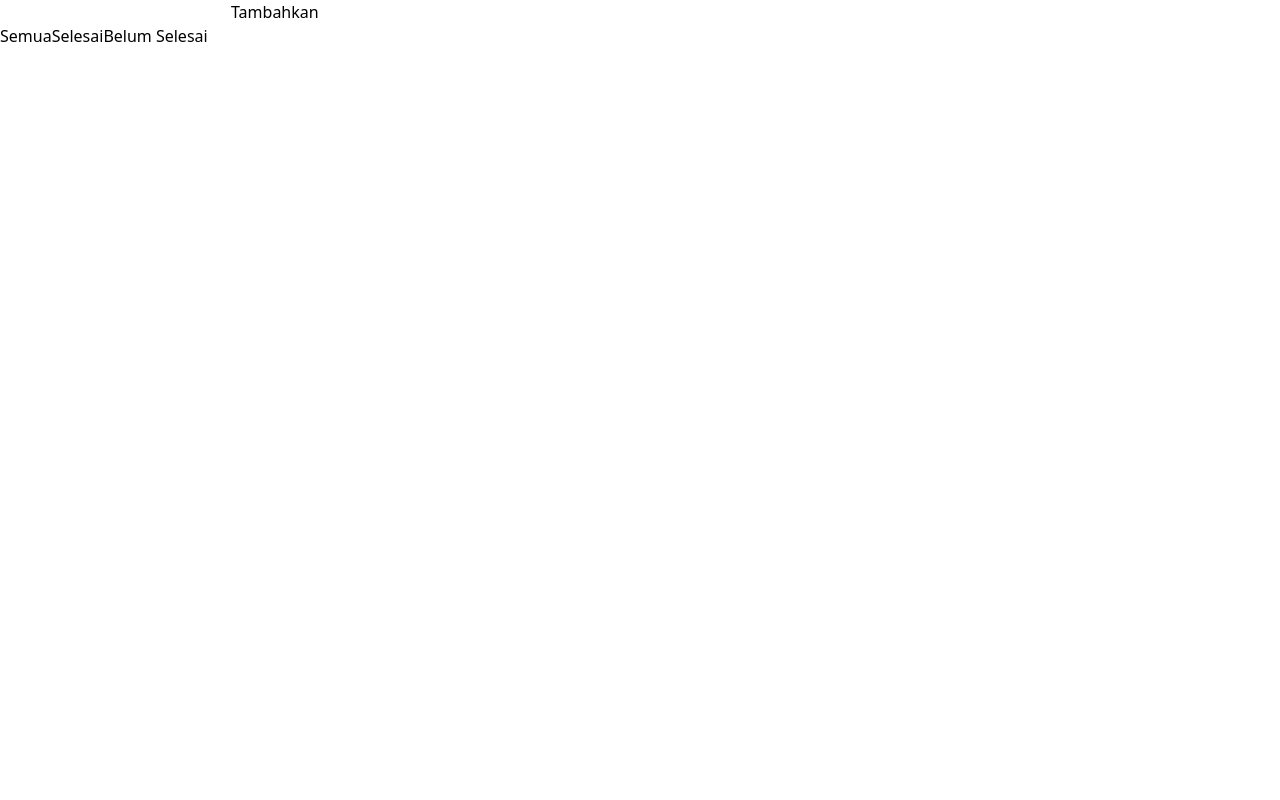
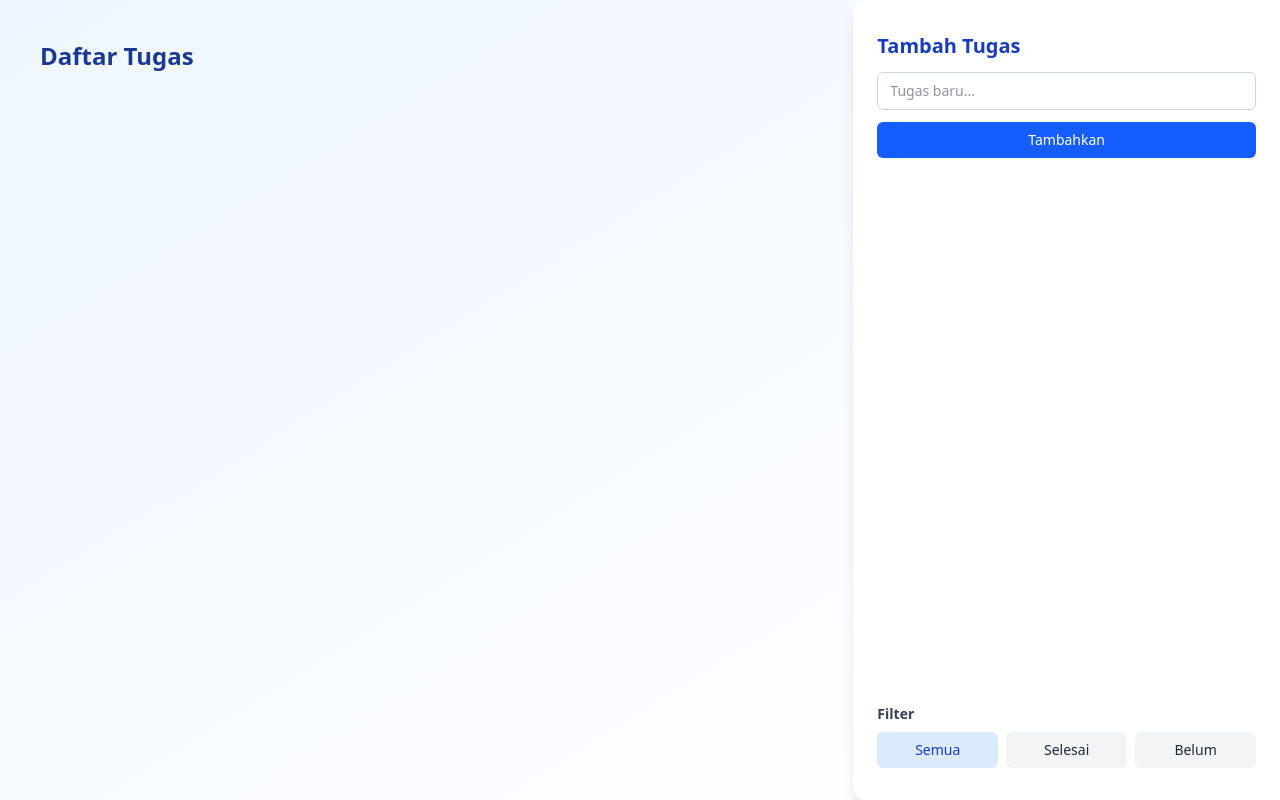
Before and after one commit to sultanfaathir/32-pbk-uts-233510811, a Vue app: page / in a window 1280 px wide. Built offline with nearby package versions, Linux system fonts and the light colour scheme.

Commit message:
styling tailwind

```diff
--- a/src/App.vue
+++ b/src/App.vue
@@ -17,7 +17,7 @@ const addTask = () => {
 }
 
 const toggleTask = (task) => {
-  task.completed == !task.completed
+  task.completed = !task.completed
 }
 
 const deleteTask = (task) => {
@@ -33,25 +33,105 @@ const filteredTasks = computed(() => {
     return tasks.value
   }
 })
-
 </script>
 
 <template>
-  <input type="text" v-model="newTask" @keyup.enter="addTask">
-  <button @click="addTask">Tambahkan</button>
-  <div>
-    <button @click="filter = 'all'">Semua</button>
-    <button @click="filter = 'completed'">Selesai</button>
-    <button @click="filter = 'active'">Belum Selesai</button>
+  <div class="h-screen w-screen overflow-hidden flex flex-col md:flex-row bg-gradient-to-br from-blue-50 to-white text-gray-800 transition-all duration-500 ease-in-out">
+
+    <!-- Daftar Tugas -->
+    <div class="md:w-2/3 w-full flex flex-col px-4 pt-4 pb-2 md:px-10 md:pt-10 md:pb-0 h-1/2 md:h-full">
+      <h1 class="text-xl md:text-2xl font-bold mb-2 md:mb-4 text-blue-900">Daftar Tugas</h1>
+      <ul class="space-y-2 overflow-y-auto pr-1 md:pr-2 flex-1">
+        <li
+          v-for="task in filteredTasks"
+          :key="task.id"
+          class="flex justify-between items-center bg-white p-3 rounded-md shadow-sm transition hover:shadow-md animate-fade-in"
+        >
+          <div class="flex items-center space-x-2">
+            <input type="checkbox" v-model="task.completed" @change="toggleTask(task)" class="accent-blue-600 w-4 h-4" />
+            <span :class="{ 'line-through text-gray-400': task.completed }" class="text-sm md:text-base">
+              {{ task.text }}
+            </span>
+          </div>
+          <button @click="deleteTask(task)" class="text-xs text-red-500 hover:underline">Hapus</button>
+        </li>
+      </ul>
+    </div>
+
+    <!-- Sidebar -->
+    <div class="md:w-1/3 w-full bg-white rounded-t-xl md:rounded-none md:rounded-l-xl shadow-lg px-4 py-4 md:px-6 md:py-8 animate-slide-in h-1/2 md:h-full flex flex-col justify-between">
+      <div>
+        <h2 class="text-lg md:text-xl font-semibold mb-3 text-blue-800">Tambah Tugas</h2>
+        <input
+          type="text"
+          v-model="newTask"
+          @keyup.enter="addTask"
+          placeholder="Tugas baru..."
+          class="w-full px-3 py-2 rounded-md border border-gray-300 focus:ring-2 focus:ring-blue-400 focus:outline-none mb-3 text-sm"
+        />
+        <button
+          @click="addTask"
+          class="w-full bg-blue-600 text-white py-2 rounded-md hover:bg-blue-700 transition text-sm"
+        >
+          Tambahkan
+        </button>
+      </div>
+
+      <div class="mt-4 md:mt-6">
+        <h3 class="mb-2 font-semibold text-gray-700 text-sm">Filter</h3>
+        <div class="flex justify-between gap-2">
+          <button
+            @click="filter = 'all'"
+            :class="['w-full py-2 rounded-md text-sm transition', filter === 'all' ? 'bg-blue-100 text-blue-800' : 'bg-gray-100 hover:bg-gray-200']"
+          >
+            Semua
+          </button>
+          <button
+            @click="filter = 'completed'"
+            :class="['w-full py-2 rounded-md text-sm transition', filter === 'completed' ? 'bg-blue-100 text-blue-800' : 'bg-gray-100 hover:bg-gray-200']"
+          >
+            Selesai
+          </button>
+          <button
+            @click="filter = 'active'"
+            :class="['w-full py-2 rounded-md text-sm transition', filter === 'active' ? 'bg-blue-100 text-blue-800' : 'bg-gray-100 hover:bg-gray-200']"
+          >
+            Belum
+          </button>
+        </div>
+      </div>
+    </div>
   </div>
-
-  <ul>
-    <li v-for="task in filteredTasks" :key="task.id">
-      <input type="checkbox" v-model="task.completed" @change="toggleTask(task)">
-      {{ task.text }}
-      <button @click="deleteTask(task)">Hapus</button>
-    </li>
-  </ul>
 </template>
 
-<style scoped></style>
+<style scoped>
+@keyframes fade-in {
+  from {
+    opacity: 0;
+    transform: translateY(10px);
+  }
+  to {
+    opacity: 1;
+    transform: translateY(0);
+  }
+}
+
+@keyframes slide-in {
+  from {
+    opacity: 0;
+    transform: translateX(20px);
+  }
+  to {
+    opacity: 1;
+    transform: translateX(0);
+  }
+}
+
+.animate-fade-in {
+  animation: fade-in 0.4s ease-out;
+}
+
+.animate-slide-in {
+  animation: slide-in 0.4s ease-out;
+}
+</style>
```
